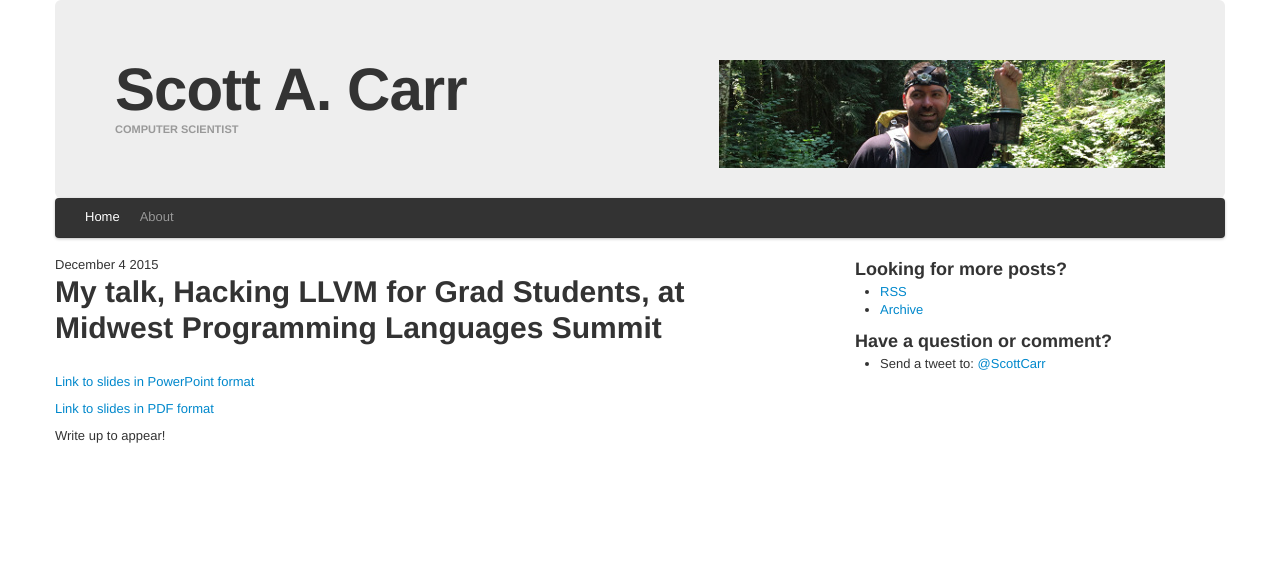
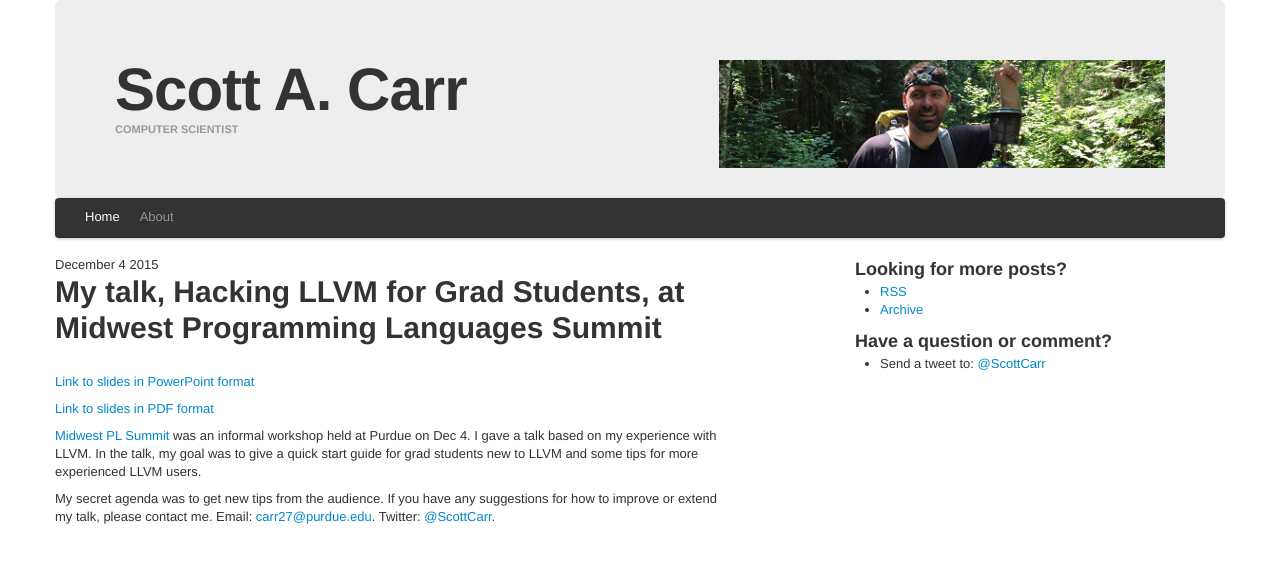
Before and after one commit to scottcarr/scottcarr.github.com, a Jekyll site: the page built from _posts/2015-12-4-hacking-llvm-for-grad-mwpls.md, in a window 1280 px wide. Shown: the top 563 px of the page. Built offline with Jekyll 4.4.1, drawn with Linux system fonts in a browser that asks for light colours.

Commit message:
fix extra links

```diff
--- a/_posts/2015-12-4-hacking-llvm-for-grad-mwpls.md
+++ b/_posts/2015-12-4-hacking-llvm-for-grad-mwpls.md
@@ -9,4 +9,12 @@ summary: A quick start guide and some advanced tips for LLVM hackers
 
 [Link to slides in PDF format](https://github.com/scottcarr/scottcarr.github.com/raw/master/images/HackingLLVMForGradStudents.pdf)
 
-Write up to appear!
+[Midwest PL Summit](http://purdue-pl.github.io/PLSummit/) was an informal workshop held at Purdue on Dec 4.
+I gave a talk based on my experience with LLVM.  In the talk, my goal was to
+give a quick start guide for grad students new to LLVM and some tips
+for more experienced LLVM users.
+
+My secret agenda was to get new tips from the audience.  If you have any
+suggestions for how to improve or extend my talk, please contact me.  Email:
+[carr27@purdue.edu](mailto:carr27@purdue.edu).  Twitter:
+[@ScottCarr](https://twitter.com/scottcarr).
```
